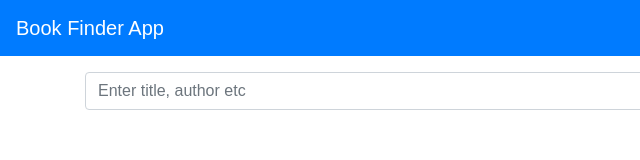
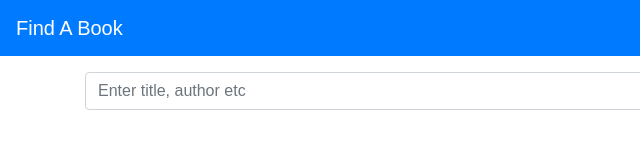
Before and after one commit to mohammedsalmanali/Book-Search-App, a website: page index.html in a window 1280 px wide. Shown: the full height of the page, 0-640 px from the left. Drawn offline with nearby package versions, Linux system fonts and the light colour scheme.

Commit message:
Update index.html

```diff
--- a/index.html
+++ b/index.html
@@ -12,7 +12,7 @@
     </head>
     <body>
         <nav class="navbar navbar-dark bg-primary fixed">
-            <a href="index.html" class="navbar-brand">Book Finder App</a>
+            <a href="index.html" class="navbar-brand">Find A Book</a>
         </nav>
         <div class="container">
             <div class="row">
```
